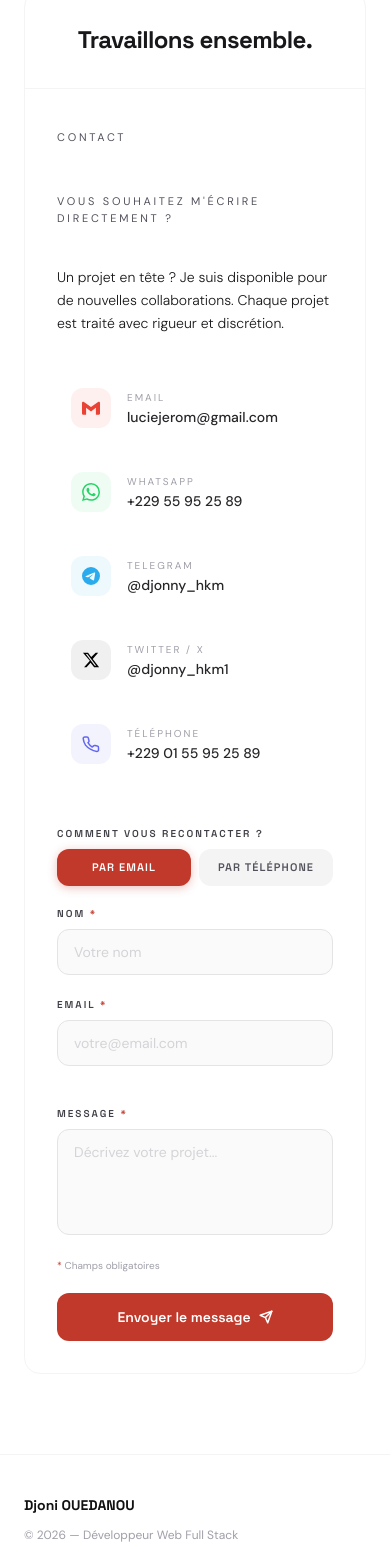
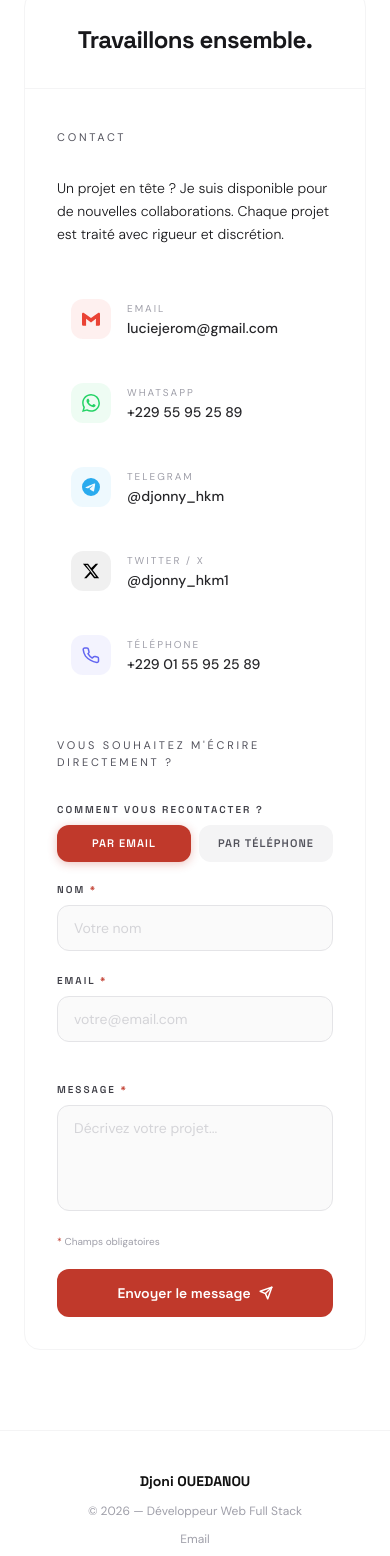
Before and after one commit to Djonihkm/portfolio, a Next.js app: page / in a window 390 px wide. Shown: the part 5480-7036 px from the top of the page. Built offline with nearby package versions, Linux system fonts and the light colour scheme.

Commit message:
mise à jour de la responsivité

```diff
--- a/app/components/ContactSection.tsx
+++ b/app/components/ContactSection.tsx
@@ -145,30 +145,18 @@ export default function ContactSection() {
           </motion.h2>
         </motion.div>
 
-        {/* Labels colonnes */}
-        <div className="grid grid-cols-1 md:grid-cols-2 gap-12 md:gap-20 mb-10">
-          <motion.p
-            initial={{ opacity: 0 }}
-            animate={inView ? { opacity: 1 } : {}}
-            transition={{ duration: 0.6, ease, delay: 0.1 }}
-            className="text-[11px] tracking-[0.25em] uppercase text-zinc-600"
-          >
-            Contact
-          </motion.p>
-          <motion.p
-            initial={{ opacity: 0 }}
-            animate={inView ? { opacity: 1 } : {}}
-            transition={{ duration: 0.6, ease, delay: 0.1 }}
-            className="text-[11px] tracking-[0.25em] uppercase text-zinc-600"
-          >
-            Vous souhaitez m&apos;écrire directement ?
-          </motion.p>
-        </div>
-
         {/* Grille 2 colonnes */}
         <div className="grid grid-cols-1 md:grid-cols-2 gap-12 md:gap-20">
           {/* ── Colonne gauche — coordonnées ── */}
           <div>
+            <motion.p
+              initial={{ opacity: 0 }}
+              animate={inView ? { opacity: 1 } : {}}
+              transition={{ duration: 0.6, ease, delay: 0.1 }}
+              className="text-[11px] tracking-[0.25em] uppercase text-zinc-600 mb-8"
+            >
+              Contact
+            </motion.p>
             <motion.p
               initial={{ opacity: 0, y: 14 }}
               animate={inView ? { opacity: 1, y: 0 } : {}}
@@ -243,6 +231,14 @@ export default function ContactSection() {
             animate={inView ? { opacity: 1, x: 0 } : {}}
             transition={{ duration: 0.7, ease, delay: 0.25 }}
           >
+            <motion.p
+              initial={{ opacity: 0 }}
+              animate={inView ? { opacity: 1 } : {}}
+              transition={{ duration: 0.6, ease, delay: 0.1 }}
+              className="text-[11px] tracking-[0.25em] uppercase text-zinc-600 mb-8"
+            >
+              Vous souhaitez m&apos;écrire directement ?
+            </motion.p>
             {status === "success" ? (
               <motion.div
                 initial={{ opacity: 0, scale: 0.95 }}
--- a/app/components/Nav.tsx
+++ b/app/components/Nav.tsx
@@ -55,9 +55,9 @@ export default function Nav() {
           onClick={() => setMenuOpen((o) => !o)}
           aria-label="Menu"
         >
-          <span className={`block w-5 h-px transition-all duration-200 origin-center ${scrolled || menuOpen ? "bg-zinc-900" : "bg-white"} ${menuOpen ? "rotate-45 translate-y-1.5" : ""}`} />
-          <span className={`block w-5 h-px transition-all duration-200 ${scrolled || menuOpen ? "bg-zinc-900" : "bg-white"} ${menuOpen ? "opacity-0" : ""}`} />
-          <span className={`block w-5 h-px transition-all duration-200 origin-center ${scrolled || menuOpen ? "bg-zinc-900" : "bg-white"} ${menuOpen ? "-rotate-45 -translate-y-1.5" : ""}`} />
+          <span className={`block w-5 h-px transition-all duration-200 origin-center ${scrolled ? "bg-zinc-900" : "bg-white"} ${menuOpen ? "rotate-45 translate-y-1.5" : ""}`} />
+          <span className={`block w-5 h-px transition-all duration-200 ${scrolled ? "bg-zinc-900" : "bg-white"} ${menuOpen ? "opacity-0" : ""}`} />
+          <span className={`block w-5 h-px transition-all duration-200 origin-center ${scrolled ? "bg-zinc-900" : "bg-white"} ${menuOpen ? "-rotate-45 -translate-y-1.5" : ""}`} />
         </button>
       </nav>
 
--- a/app/layout.tsx
+++ b/app/layout.tsx
@@ -33,7 +33,7 @@ export default function RootLayout({
         <Nav />
         {children}
         <footer className="border-t border-zinc-100 px-6 md:px-14 lg:px-20 py-10">
-          <div className="flex flex-col md:flex-row justify-between items-start md:items-center gap-3">
+          <div className="flex flex-col items-center md:flex-row md:justify-between md:items-center gap-3 text-center md:text-left">
             <span className="text-sm font-bold" style={{ fontFamily: "var(--font-display)" }}>
               <Link href="/">Djoni OUEDANOU</Link>
             </span>
```
